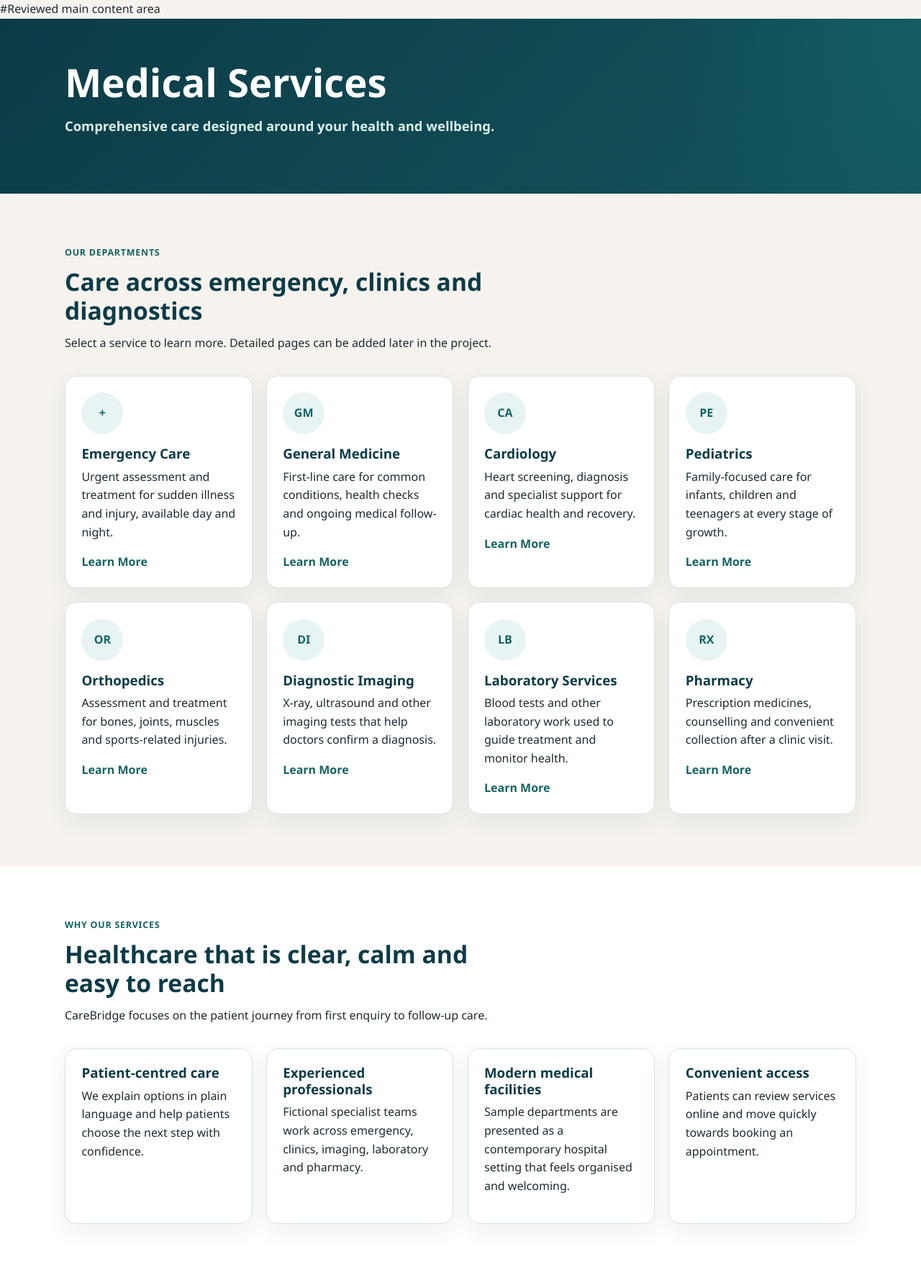
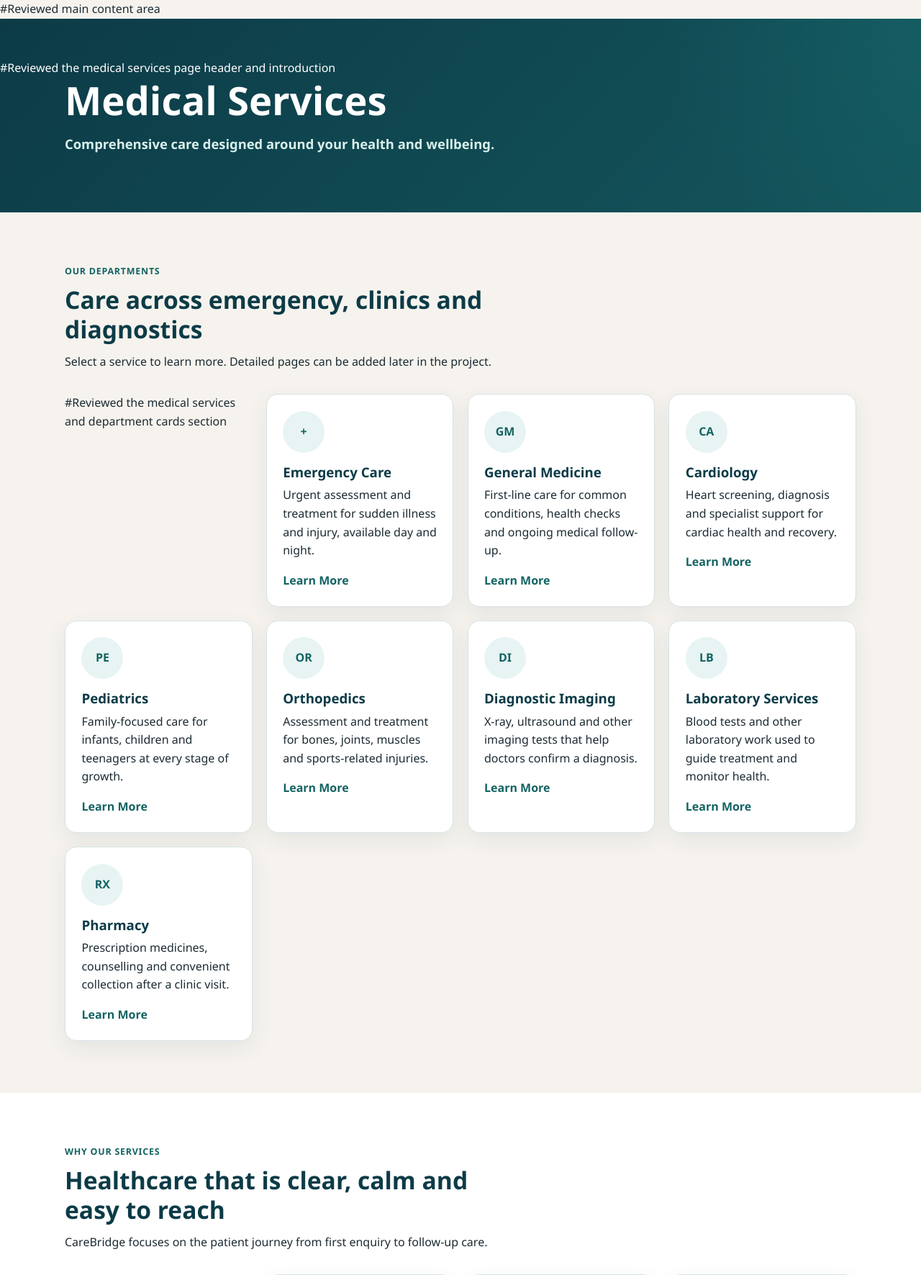
Before and after one commit to jiye130309-arch/CareBridge-Hospital, a Flask app: page /services in a window 1280 px wide. Shown: the part 128-1899 px from the top of the page at 72% size. Run offline with Flask 3, Linux system fonts and the light colour scheme.

Commit message:
Review medical services page content
Reviewed the medical services page header, introduction, department cards, healthcare services benefits, and appointment call-to-action section.

```diff
--- a/templates/services.html
+++ b/templates/services.html
@@ -3,7 +3,7 @@
 {% block title %}Medical Services | CareBridge Hospital{% endblock %}
 
 {% block content %}
-<section class="page-hero">
+<section class="page-hero">   #Reviewed the medical services page header and introduction
     <div class="container">
         <h1>Medical Services</h1>
         <p class="tagline">Comprehensive care designed around your health and wellbeing.</p>
@@ -18,7 +18,7 @@
             <p>Select a service to learn more. Detailed pages can be added later in the project.</p>
         </div>
 
-        <div class="card-grid services-grid">
+        <div class="card-grid services-grid"> #Reviewed the medical services and department cards section
             <article class="card" id="emergency-care">
                 <p class="service-icon" aria-hidden="true">+</p>
                 <h3>Emergency Care</h3>
@@ -86,7 +86,7 @@
             <p>CareBridge focuses on the patient journey from first enquiry to follow-up care.</p>
         </div>
 
-        <div class="benefit-grid">
+        <div class="benefit-grid">   #Reviewed the healthcare services benefits section
             <article class="benefit">
                 <h3>Patient-centred care</h3>
                 <p>We explain options in plain language and help patients choose the next step with confidence.</p>
@@ -107,7 +107,7 @@
     </div>
 </section>
 
-<section class="cta">
+<section class="cta">   #Reviewed the appointment call-to-action section
     <div class="container cta-inner">
         <p class="eyebrow light">Next step</p>
         <h2>Ready to book an appointment?</h2>
```
